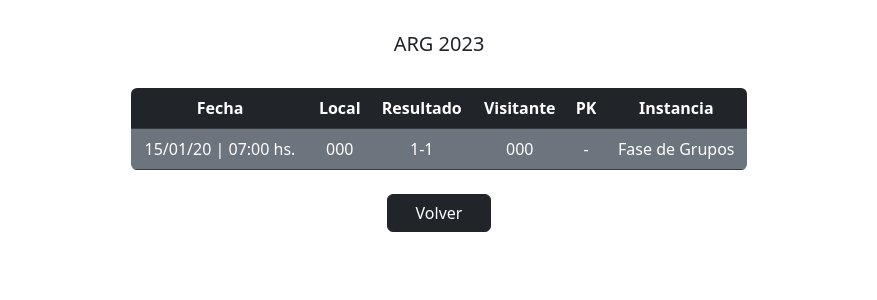
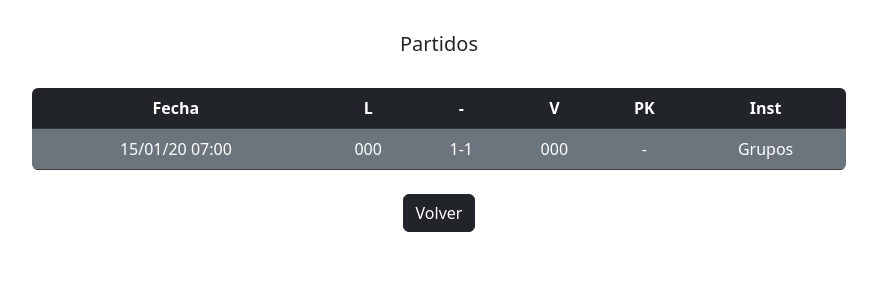
Before and after one commit to deeivid12/prode_qatar_2022, a Django app: page /all_games in a window 1280 px wide. Shown: the part 56-356 px from the top of the page, without its empty margins (201-1078 px from the left). Run offline with Django 4.2, Linux system fonts and the light colour scheme; tables that the repository leaves empty hold one stand-in row (values such as "Sample post").

Commit message:
Fix games_list template

```diff
--- a/prode_qatar_2022/tournaments/templates/tournaments/games_list.html
+++ b/prode_qatar_2022/tournaments/templates/tournaments/games_list.html
@@ -5,39 +5,47 @@
 {% endblock %}
 
 {% block content %}
+<div class="container-fluid">
 	<div class="row">
-	<div class="col mt-2 mb-4">
-		<h5>ARG 2023</h5>
+		<div class="col mt-2 mb-4 text-center">
+			<h5>Partidos</h5>
 		</div>
 	</div>
 	<div class="row">
-	<div class="col col-md-6 offset-md-3">
+		<div class="col-12 col-md-8 offset-md-2">
+			<div class="table-responsive">
 				<table class="table table-dark rounded overflow-hidden">
 					<thead>
 						<tr>
 							<th>Fecha</th>
-					<th>Local</th>
-					<th>Resultado</th>
-					<th>Visitante</th>
+							<th>L</th>
+							<th>-</th>
+							<th>V</th>
 							<th>PK</th>
-					<th>Instancia</th>
+							<th>Inst</th>
 						</tr>
 					</thead>
 
 					{% for game in games %}
 					<tbody>
 						<tr>
-					<td {% if game.played %} class="bg-secondary" {% endif %}>{{game.date_time|date:"d/m/y | H:i" }} hs.</td>
+							<td {% if game.played %} class="bg-secondary" {% endif %}>{{game.date_time|date:"d/m/y H:i"}}</td>
 							<td {% if game.played %} class="bg-secondary" {% endif %}>{{game.home_team.fifa_code}}</td>
-					<td {% if game.played %} class="bg-secondary" {% endif %}>{% if game.played %}{{game.home_goals}}-{{game.away_goals}}{% else %}Pendiente{% endif %}</td>
+							<td {% if game.played %} class="bg-secondary" {% endif %}>{% if game.played %}{{game.home_goals}}-{{game.away_goals}}{% else %}-{% endif %}</td>
 							<td {% if game.played %} class="bg-secondary" {% endif %}>{{game.away_team.fifa_code}}</td>
 							<td {% if game.played %} class="bg-secondary" {% endif %}>{% if game.penalties_win == 1 %}{{game.home_team.fifa_code}}{% elif game.penalties_win == 2 %}{{game.away_team.fifa_code}}{% else %}-{% endif %}</td>
-					<td {% if game.played %} class="bg-secondary" {% endif %}>{% if game.game_instance == 0 %}Fase de Grupos{% elif game.game_instance == 1 %}Octavos de Final{% elif game.game_instance == 2 %}Cuartos de Final{% elif game.game_instance == 3 %}Semifinal{% elif game.game_instance == 4 %}Final{% endif %}</td>
+							<td {% if game.played %} class="bg-secondary" {% endif %}>{% if game.game_instance == 0 %}Grupos{% elif game.game_instance == 1 %}8vos{% elif game.game_instance == 2 %}4tos{% elif game.game_instance == 3 %}Semis{% elif game.game_instance == 4 %}Final{% endif %}</td>
 						</tr>
 					</tbody>
 					{% endfor %}
 				</table>
 			</div>
 		</div>
-<button onclick="history.back()" class="btn btn-dark col-2 col-lg-1 mt-2">Volver</button>
+	</div>
+	<div class="row">
+        <div class="col text-center">
+            <button onclick="history.back()" class="btn btn-dark mt-2">Volver</button>
+        </div>
+    </div>
+</div>
 {% endblock %}
```
Lines whose indentation alone changed are shown as unchanged.
